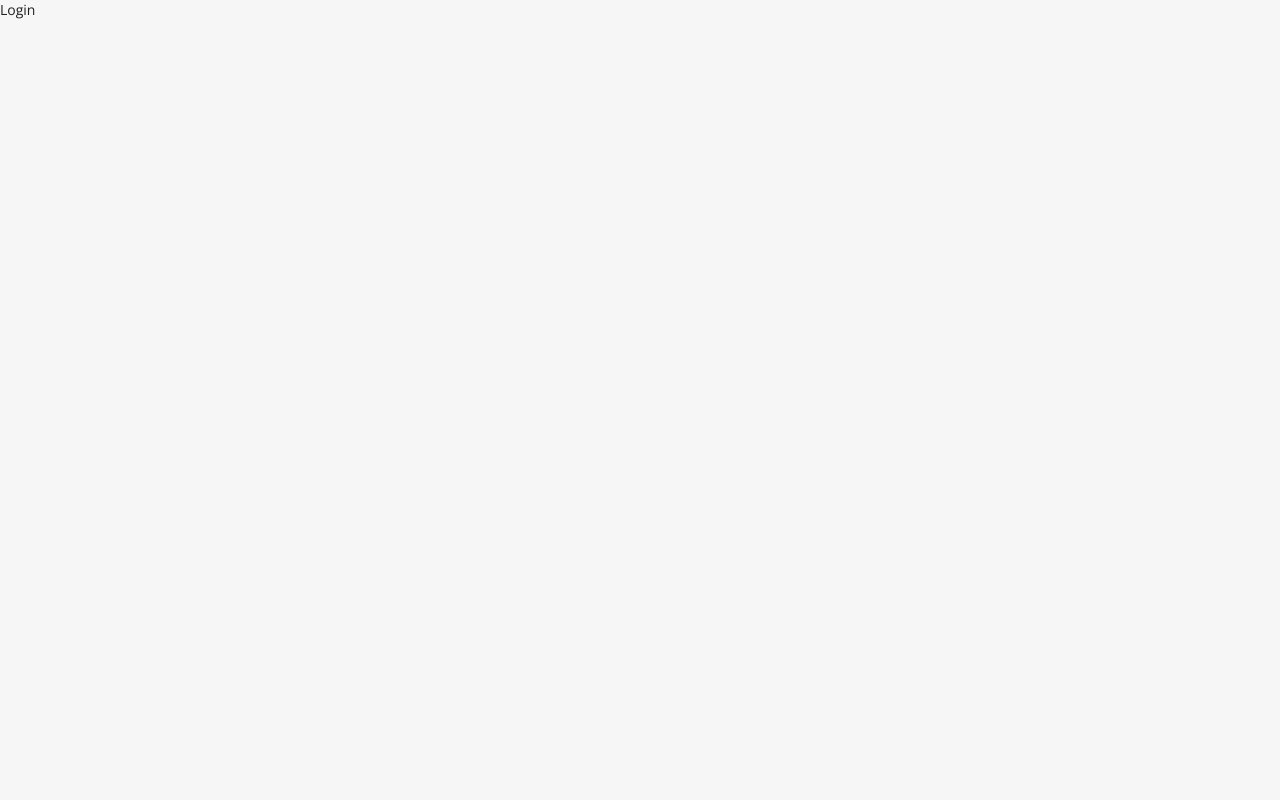
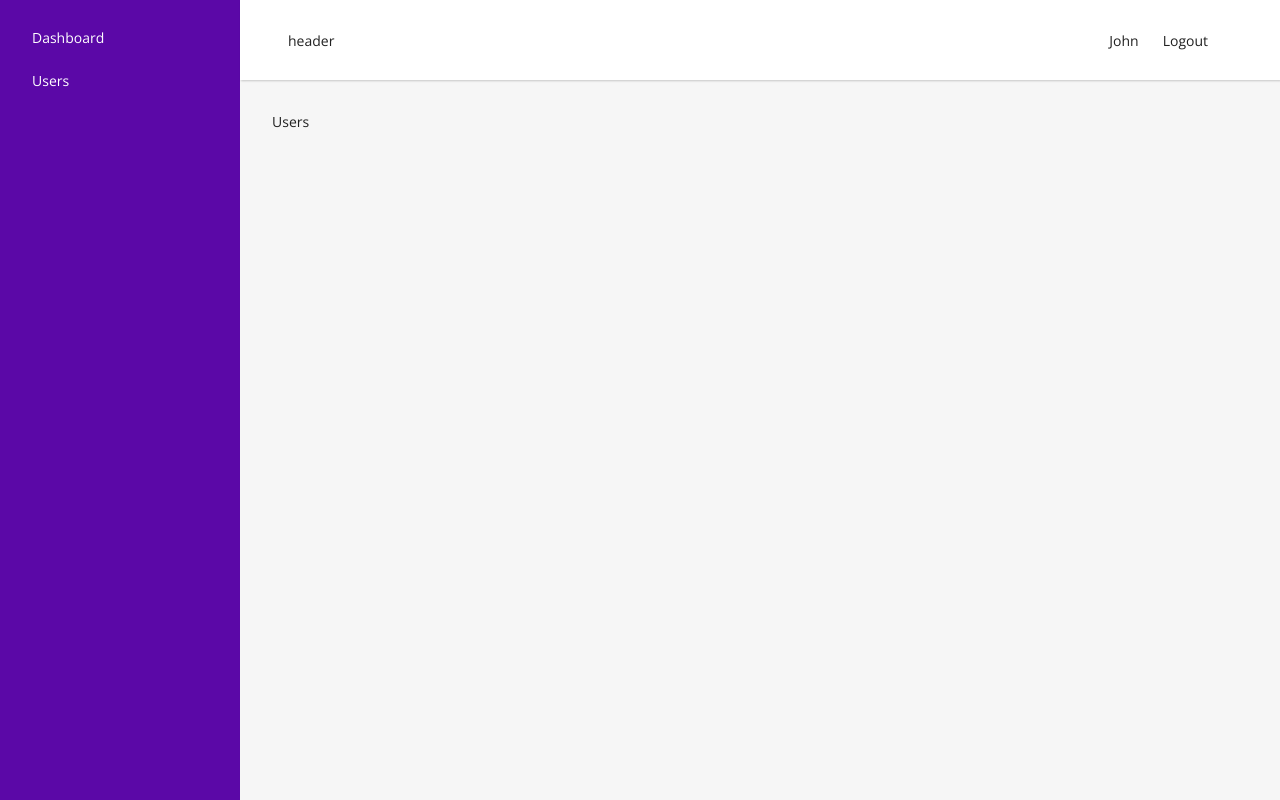
Before and after one commit to psalmistcom/lara_react_project, a React (Vite) app in the folder react/: page /users in a window 1280 px wide. Before the commit this address led to /login. Built offline with nearby package versions, Linux system fonts and the light colour scheme.

Commit message:
fixed issues

```diff
--- a/react/src/components/DefaultLayout.jsx
+++ b/react/src/components/DefaultLayout.jsx
@@ -1,16 +1,38 @@
 import React from 'react'
-import { Navigate, Outlet } from 'react-router-dom'
+import { Link, Navigate, Outlet } from 'react-router-dom'
 import { useStateContext } from '../contexts/ContextProvider'
 
 const DefaultLayout = () => {
-    const { user, token } = useStateContext
+    const { user, token } = useStateContext()
 
     if (!token) {
         return <Navigate to="/login" />
     }
+
+    const onLogout = (ev) => {
+        ev.preventDefault();
+    }
+
     return (
-        <div>
-            <Outlet />
+        <div id="defaultLayout">
+            <aside>
+                <Link to="/dashboard"> Dashboard</Link>
+                <Link to="/users"> Users</Link>
+            </aside>
+            <div className="content">
+                <header>
+                    <div>
+                        header
+                    </div>
+                    <div>
+                        {user.name}
+                        <a href="#" onClick={onLogout} className="btn-logout">Logout</a>
+                    </div>
+                </header>
+                <main>
+                    <Outlet />
+                </main>
+            </div>
         </div>
     )
 }
--- a/react/src/contexts/ContextProvider.jsx
+++ b/react/src/contexts/ContextProvider.jsx
@@ -8,8 +8,11 @@
 })
 
 export const ContextProvider = ({ children }) => {
-    const [user, setUser] = useState({});
-    const [token, _setToken] = useState(localStorage.getItem('ACCESS_TOKEN'));
+    const [user, setUser] = useState({
+        name: "John"
+    });
+    // const [token, _setToken] = useState(localStorage.getItem('ACCESS_TOKEN'));
+    const [token, _setToken] = useState(123);
 
     const setToken = (token) => {
         _setToken(token)
```
Also changed, not shown: react/src/router.jsx (+12 -12 lines).
